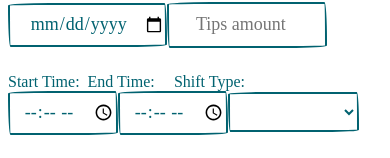
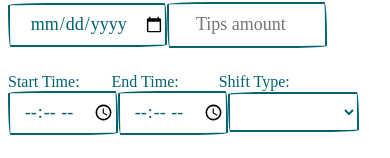
Before and after one commit to anton202/myTips, an Angular app: page /my-tips in a window 390 px wide. Shown: the part 148-306 px from the top of the page. Built offline with nearby package versions, Linux system fonts and the light colour scheme; no server answers; a web font is replaced by a local one.

Commit message:
edit margin left on input des

```diff
--- a/src/app/menu/my-tips/add-tip/add-tip.component.css
+++ b/src/app/menu/my-tips/add-tip/add-tip.component.css
@@ -56,11 +56,11 @@ select{
 }
 
 #endTime{
-    margin-left: 7rem;
+    margin-left: 14rem;
 }
 
 #shiftType{
-    margin-left: 8rem;
+    margin-left: 15rem;
 }
 
 
@@ -119,11 +119,11 @@ select{
     }
 
     #endTime{
-        margin-left: 0.5rem;
+        margin-left: 2rem;
     }
 
     #shiftType{
-        margin-left: 1.2rem;
+        margin-left: 2.5rem;
     }
 
     }
```
